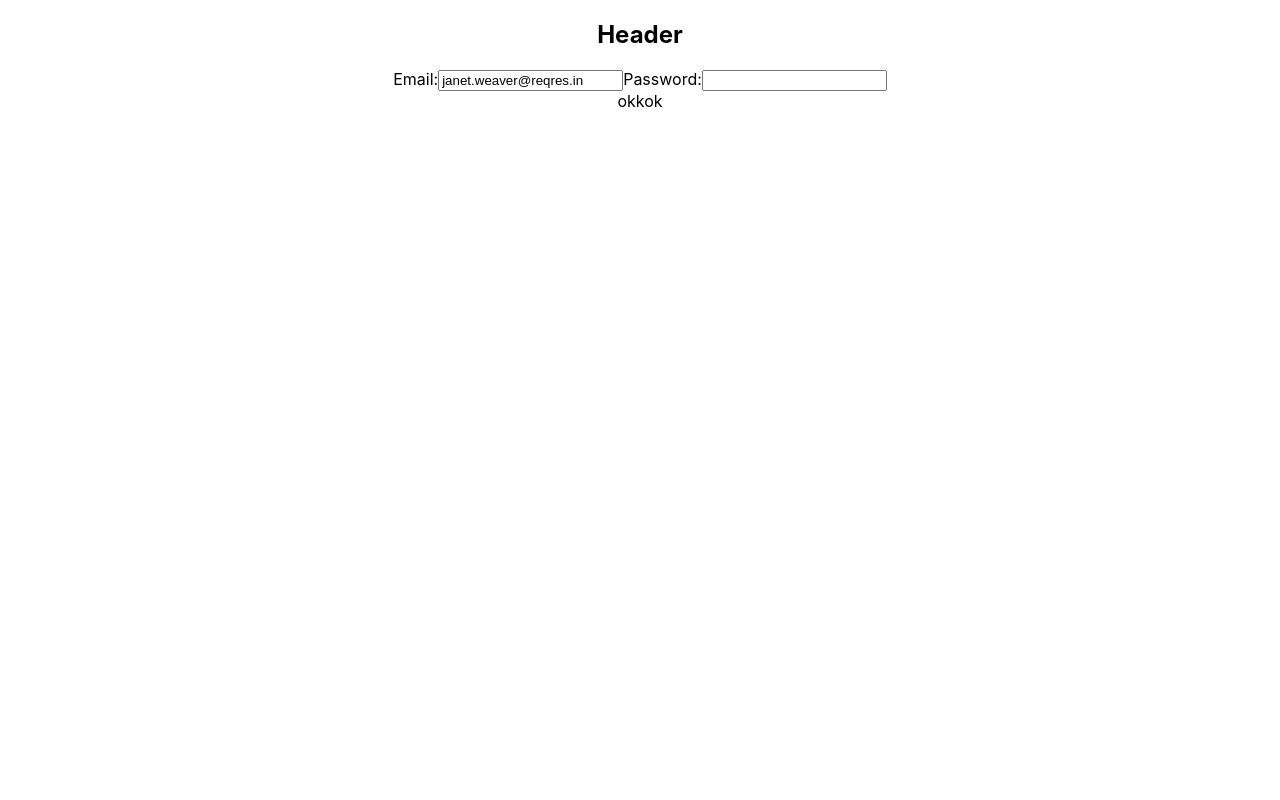
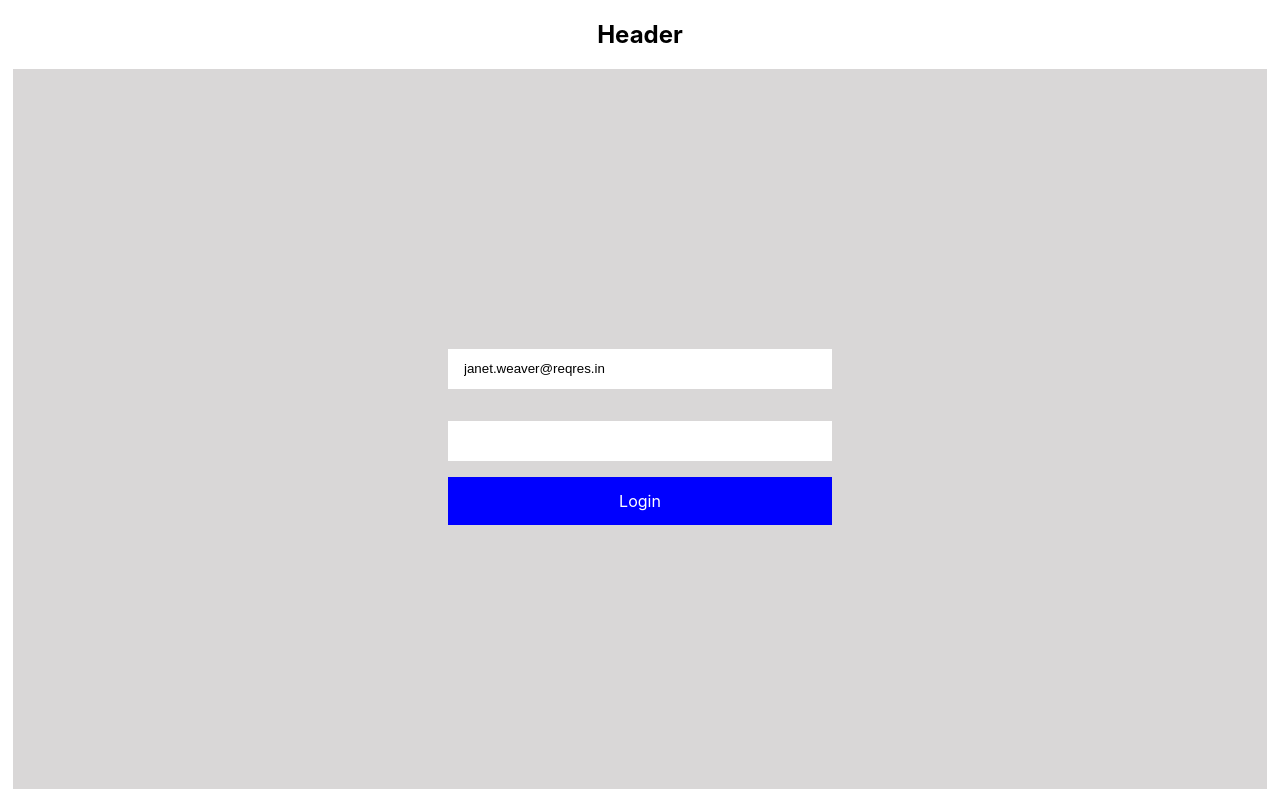
Before and after one commit to maksdv/Redux-Saga, a React (Create React App) app: page / in a window 1280 px wide. Built offline with nearby package versions, Linux system fonts and the light colour scheme.

Commit message:
some styled components

```diff
--- a/src/App.scss
+++ b/src/App.scss
@@ -27,6 +27,16 @@ body {
       grid-template-columns: auto;
     }
   }
+
+  .inputsContainer {
+    flex-direction: column;
+    display: flex;
+    width: 30vw;
+    justify-content: space-around;
+    @media screen and (max-width: $break-small) {
+      width: 90vw;
+    }
+  }
 }
 .flex {
   display: flex;
--- a/src/components/login/Login.js
+++ b/src/components/login/Login.js
@@ -1,6 +1,7 @@
 import React, { useState } from "react";
 import { login } from "../../api/login";
 import { useCookies } from "react-cookie";
+import { StyledForm, StyledInput, StyledButton } from "../../styles/styled";
 
 export const Login = () => {
   const [email, setEmail] = useState("janet.weaver@reqres.in");
@@ -21,28 +22,29 @@ export const Login = () => {
     }
   };
   return (
-    <div>
-      <form>
-        <label>
-          Email:
-          <input
+    <StyledForm>
+      <div className="inputsContainer">
+        <StyledInput
           type="text"
           name="name"
           value={email}
           onChange={(e) => setEmail(e.target.value)}
         />
-        </label>
-        <label>
-          Password:
-          <input
+
+        <StyledInput
           type="text"
           name="pass"
           value={pass}
           onChange={(e) => setPass(e.target.value)}
         />
-        </label>
-        <div onClick={() => handleLogin()}>okkok</div>
-      </form>
+        <StyledButton
+          onClick={() => handleLogin()}
+          primary
+          disabled={!email || !pass}
+        >
+          <span>Login</span>
+        </StyledButton>
       </div>
+    </StyledForm>
   );
 };
--- a/src/styles/styled/index.js
+++ b/src/styles/styled/index.js
@@ -12,3 +12,30 @@ export const StyledUserDetail = styled.div`
 export const StyledList = styled.div`
   display: grid;
 `;
+
+export const StyledForm = styled.form`
+  background: #d9d7d7;
+  height: 90vh;
+  display: flex;
+  justify-content: center;
+  align-items: center;
+`;
+
+export const StyledInput = styled.input`
+  border: none;
+  height: 5vh;
+  margin: 2vh 0;
+  padding: 0 1rem;
+`;
+
+export const StyledButton = styled.div`
+  display: flex;
+  justify-content: center;
+  align-items: center;
+  background: ${(props) => (props.primary ? "blue" : "white")};
+  color: #ffffff;
+  height: 6vh;
+  &:hover {
+    cursor: pointer;
+  }
+`;
```
Lines whose indentation alone changed are shown as unchanged.
